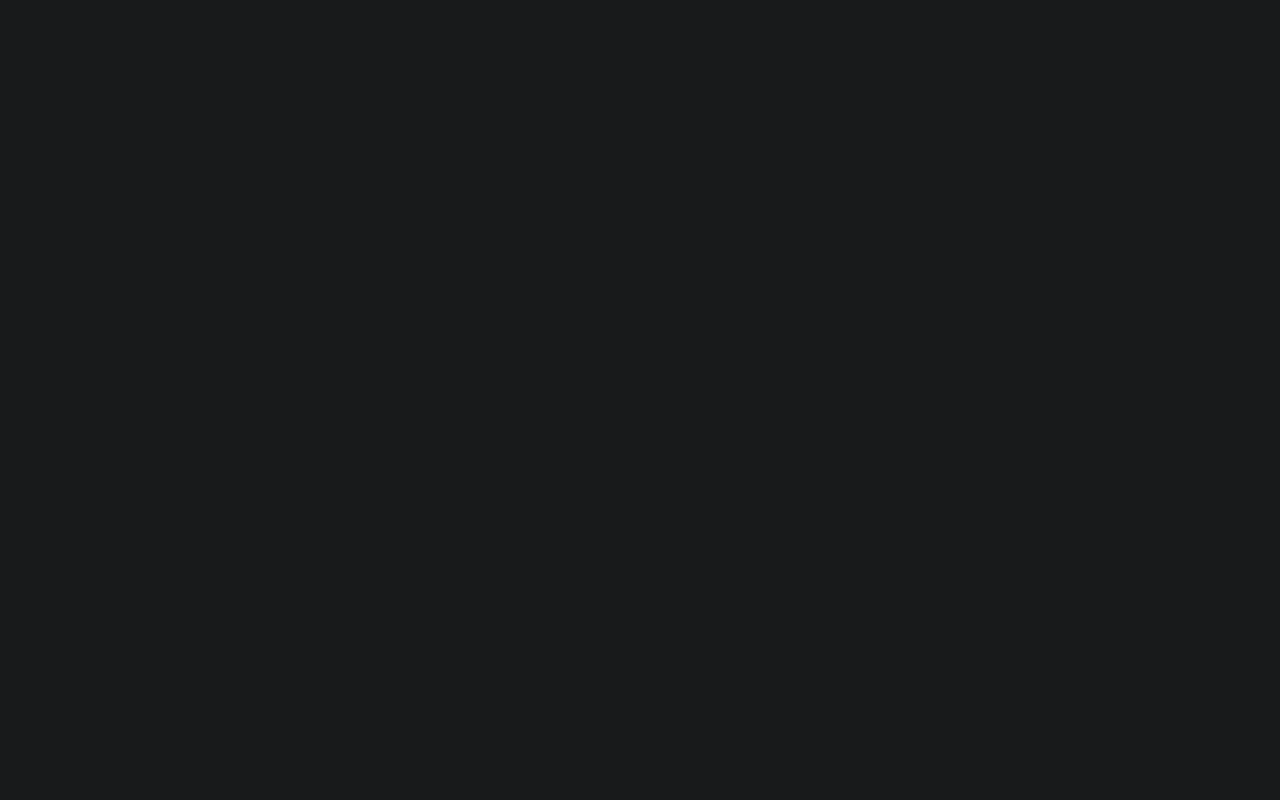
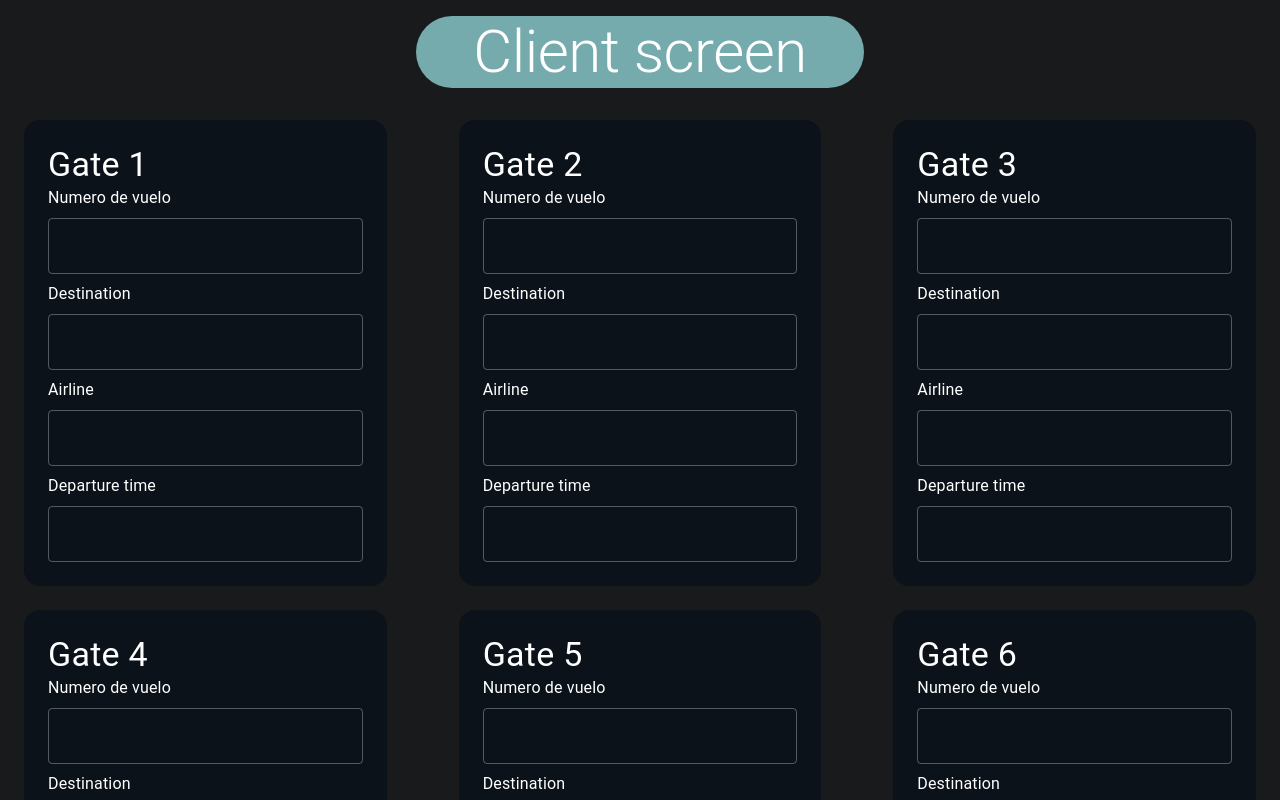
Before and after one commit to restrepotorres/laboratorio-4-arquitectura-software, a React (Vite) app: page / in a window 1280 px wide. Before the commit this address had no page. Shown: the top 800 px of the page. Built offline with nearby package versions, Linux system fonts and the light colour scheme; no server answers.

Commit message:
docu: change path routs for a better reading

```diff
--- a/src/App.tsx
+++ b/src/App.tsx
@@ -19,8 +19,8 @@ function App() {
       <ThemeProvider theme={darkTheme}>
         <CssBaseline />
         <Routes>
-          <Route path="/server" element={<AdminScreen admin={true} />} />
-          <Route path="/cliente" element={<AdminScreen admin={false} />} />
+          <Route path="/admin" element={<AdminScreen admin={true} />} />
+          <Route path="/*" element={<AdminScreen admin={false} />} />
         </Routes>
       </ThemeProvider>
     </>
```
Also changed, not shown: 1 other file (tests, documents, lock files or other folders).
